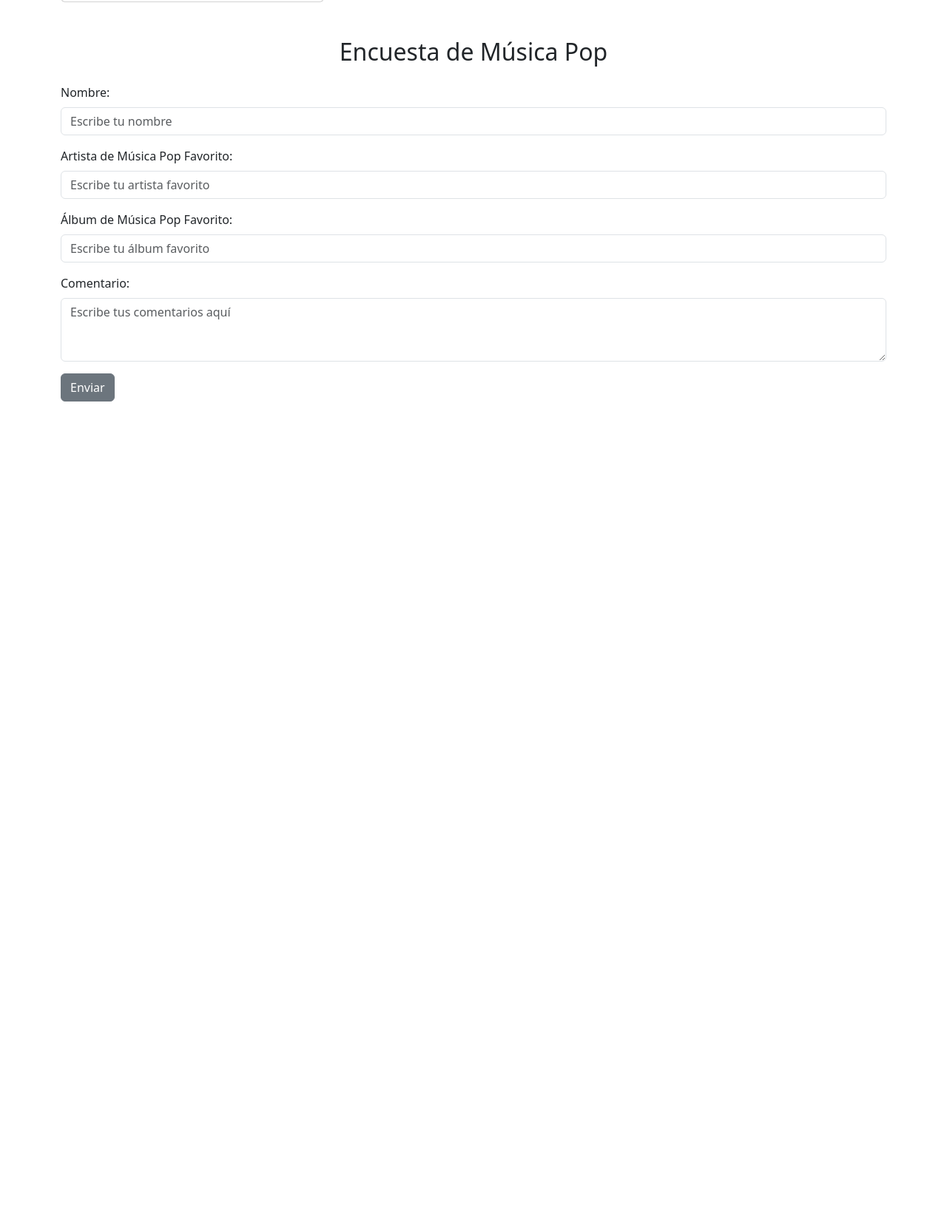
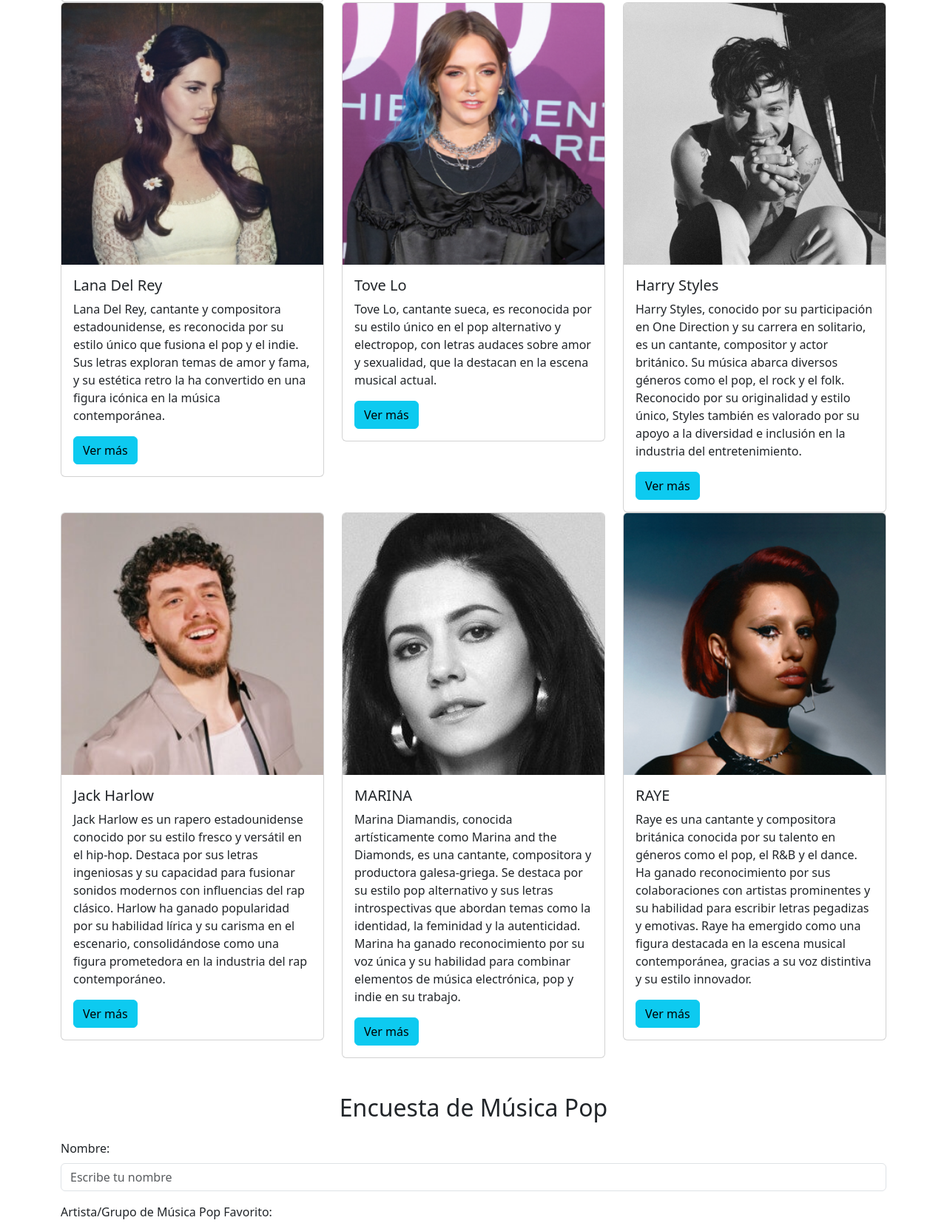
Before and after one commit to Leandro1015/pagina-bootstrap, a plain HTML site: page index.html in a window 1280 px wide. Shown: the part 711-2365 px from the top of the page at 74% size. Before the commit the page ends 1294 px from the top, so only its background shows below. Drawn offline with Linux system fonts and the light colour scheme.

Commit message:
06/03/2024 (Pagina básica en bootstrap terminada como tal)

```diff
--- a/index.html
+++ b/index.html
@@ -1,5 +1,5 @@
 <!DOCTYPE html>
-<html lang="en">
+<html lang="es">
     <head>
         <meta charset="UTF-8">
         <meta name="viewport" content="width=device-width, initial-scale=1.0">
@@ -7,13 +7,12 @@
         <link rel="stylesheet" href="bootstrap/css/bootstrap.min.css">
     </head>
     <body style="padding: 40px;">
-
         <div class="container">
             <nav class="navbar navbar-expand-lg navbar-light bg-secondary rounded">
                 <div class="container-fluid">
-                    <a class="navbar-brand text-light" href="#">Música Pop</a>
+                    <a class="navbar-brand text-light mx-auto" href="#">Música Pop</a>
                     <div class="collapse navbar-collapse" id="navbarNav">
-                        <ul class="navbar-nav ml-auto">
+                        <ul class="navbar-nav mx-auto">
                             <li class="nav-item">
                                 <a class="nav-link text-light" href="#">Inicio</a>
                             </li>
@@ -34,17 +33,20 @@
             <div class="row">
                 <div class="col-md-4">
                     <div class="card">
-                        <img src="imagenes/avril.jpg" class="card-img-top">
+                        <img src="imagenes/avril.jpg" class="card-img-top card-img-top img-fluid aspect-ratio-16x9">
                         <div class="card-body">
                             <h5 class="card-title">Avril Lavigne</h5>
-                            <p class="card-text">Avril Lavigne es una cantante y compositora canadiense conocida por su estilo pop-punk y éxitos como "Complicated".</p>
+                            <p class="card-text">
+                                Avril Lavigne es una cantante y compositora canadiense conocida por su estilo pop-punk y éxitos
+                                como "Complicated".
+                            </p>
                             <a href="#" class="btn btn-info">Ver más</a>
                         </div>
                     </div>
                 </div>
                 <div class="col-md-4">
                     <div class="card">
-                        <img src="imagenes/tydollasign.jpg" class="card-img-top">
+                        <img src="imagenes/tydollasign.jpg" class="card-img-top card-img-top img-fluid aspect-ratio-16x9">
                         <div class="card-body">
                             <h5 class="card-title">Ty Dolla $ign</h5>
                             <p class="card-text">Ty Dolla $ign es un cantante y productor estadounidense reconocido en el ámbito del R&B. </p>
@@ -57,7 +59,93 @@
                         <img src="imagenes/melanie.jpeg" class="card-img-top">
                         <div class="card-body">
                             <h5 class="card-title">Melanie Martinez</h5>
-                            <p class="card-text">Melanie Martinez es una cantante y compositora estadounidense famosa por su estética única y música introspectiva.</p>
+                            <p class="card-text">
+                                Melanie Martinez es una cantante y compositora estadounidense famosa por su estética única y
+                                música introspectiva.
+                            </p>
+                            <a href="#" class="btn btn-info">Ver más</a>
+                        </div>
+                    </div>
+                </div>
+                <div class="col-md-4">
+                    <div class="card">
+                        <img src="imagenes/lana.jpg" class="card-img-top">
+                        <div class="card-body">
+                            <h5 class="card-title">Lana Del Rey</h5>
+                            <p class="card-text">
+                                Lana Del Rey, cantante y compositora estadounidense, es reconocida por su estilo único que fusiona el pop y el
+                                indie. Sus letras exploran temas de amor y fama, y su estética retro la ha convertido en una figura icónica en la
+                                música contemporánea.
+                            </p>
+                            <a href="#" class="btn btn-info">Ver más</a>
+                        </div>
+                    </div>
+                </div>
+                <div class="col-md-4">
+                    <div class="card">
+                        <img src="imagenes/tovelo.avif" class="card-img-top">
+                        <div class="card-body">
+                            <h5 class="card-title">Tove Lo</h5>
+                            <p class="card-text">
+                                Tove Lo, cantante sueca, es reconocida por su estilo único en el pop alternativo y electropop, con letras audaces sobre
+                                amor y sexualidad, que la destacan en la escena musical actual.
+                            </p>
+                            <a href="#" class="btn btn-info">Ver más</a>
+                        </div>
+                    </div>
+                </div>
+                <div class="col-md-4">
+                    <div class="card">
+                        <img src="imagenes/harry.jpg" class="card-img-top">
+                        <div class="card-body">
+                            <h5 class="card-title">Harry Styles</h5>
+                            <p class="card-text">
+                                Harry Styles, conocido por su participación en One Direction y su carrera en solitario, es un cantante, compositor y
+                                actor británico. Su música abarca diversos géneros como el pop, el rock y el folk. Reconocido por su originalidad y
+                                estilo único, Styles también es valorado por su apoyo a la diversidad e inclusión en la industria del entretenimiento.
+                            </p>
+                            <a href="#" class="btn btn-info">Ver más</a>
+                        </div>
+                    </div>
+                </div>
+                <div class="col-md-4">
+                    <div class="card">
+                        <img src="imagenes/jack.jpg" class="card-img-top">
+                        <div class="card-body">
+                            <h5 class="card-title">Jack Harlow</h5>
+                            <p class="card-text">
+                                Jack Harlow es un rapero estadounidense conocido por su estilo fresco y versátil en el hip-hop. Destaca por sus letras ingeniosas
+                                y su capacidad para fusionar sonidos modernos con influencias del rap clásico. Harlow ha ganado popularidad por su habilidad lírica
+                                y su carisma en el escenario, consolidándose como una figura prometedora en la industria del rap contemporáneo.
+                            </p>
+                            <a href="#" class="btn btn-info">Ver más</a>
+                        </div>
+                    </div>
+                </div>
+                <div class="col-md-4">
+                    <div class="card">
+                        <img src="imagenes/marina.jpg" class="card-img-top">
+                        <div class="card-body">
+                            <h5 class="card-title">MARINA</h5>
+                            <p class="card-text">
+                                Marina Diamandis, conocida artísticamente como Marina and the Diamonds, es una cantante, compositora y productora galesa-griega. Se destaca
+                                por su estilo pop alternativo y sus letras introspectivas que abordan temas como la identidad, la feminidad y la autenticidad. Marina ha ganado
+                                reconocimiento por su voz única y su habilidad para combinar elementos de música electrónica, pop y indie en su trabajo.
+                            </p>
+                            <a href="#" class="btn btn-info">Ver más</a>
+                        </div>
+                    </div>
+                </div>
+                <div class="col-md-4">
+                    <div class="card">
+                        <img src="imagenes/raye.jpg" class="card-img-top">
+                        <div class="card-body">
+                            <h5 class="card-title">RAYE</h5>
+                            <p class="card-text">
+                                Raye es una cantante y compositora británica conocida por su talento en géneros como el pop, el R&B y el dance. Ha ganado reconocimiento por sus
+                                colaboraciones con artistas prominentes y su habilidad para escribir letras pegadizas y emotivas. Raye ha emergido como una figura destacada en la escena
+                                musical contemporánea, gracias a su voz distintiva y su estilo innovador.
+                            </p>
                             <a href="#" class="btn btn-info">Ver más</a>
                         </div>
                     </div>
@@ -72,7 +160,7 @@
                     <input type="text" class="form-control" id="nombre" placeholder="Escribe tu nombre">
                 </div>
                 <div class="mb-3">
-                    <label for="artista_favorito" class="form-label">Artista de Música Pop Favorito:</label>
+                    <label for="artista_favorito" class="form-label">Artista/Grupo de Música Pop Favorito:</label>
                     <input type="text" class="form-control" id="artista_favorito" placeholder="Escribe tu artista favorito">
                 </div>
                 <div class="mb-3">
```
Also changed, not shown: imagenes/harry.jpg (added), imagenes/jack.jpg (added), imagenes/lana.jpg (added), imagenes/marina.jpg (added), imagenes/raye.jpg (added), imagenes/tovelo.avif (added).
